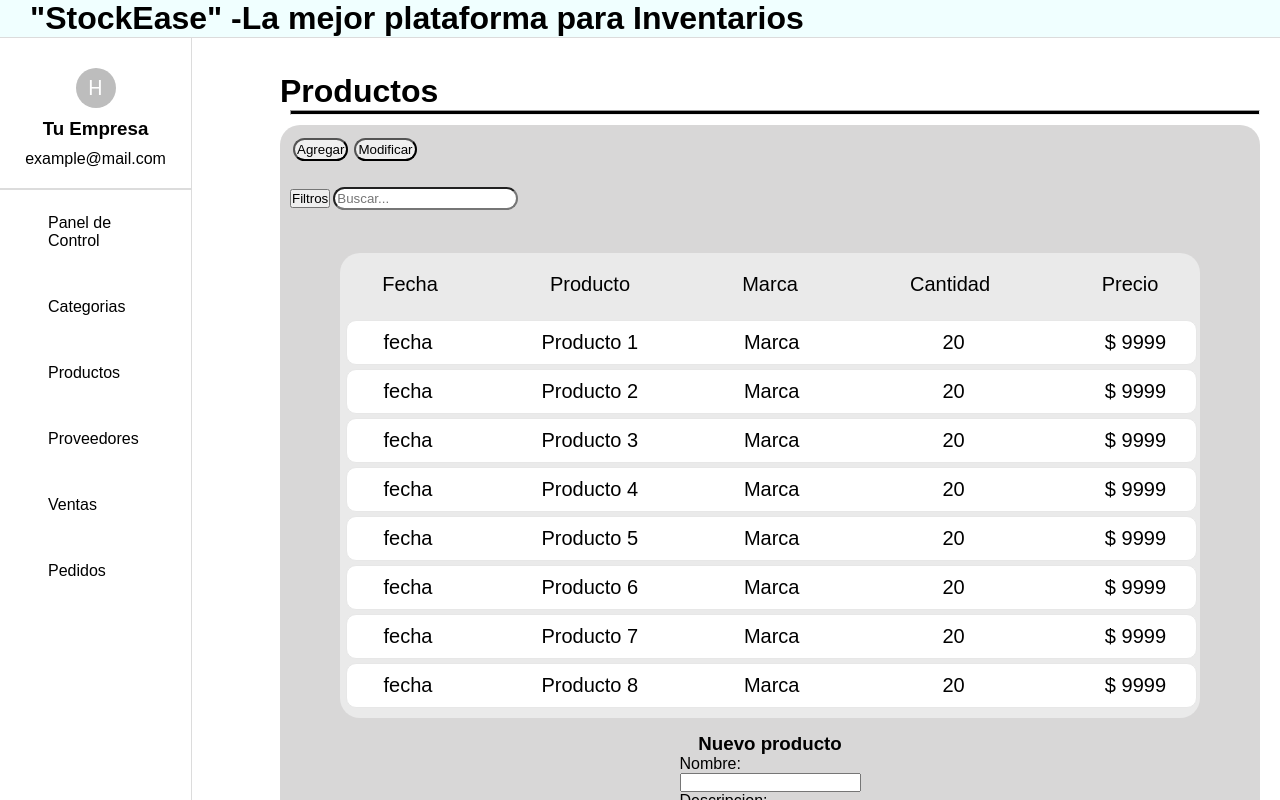
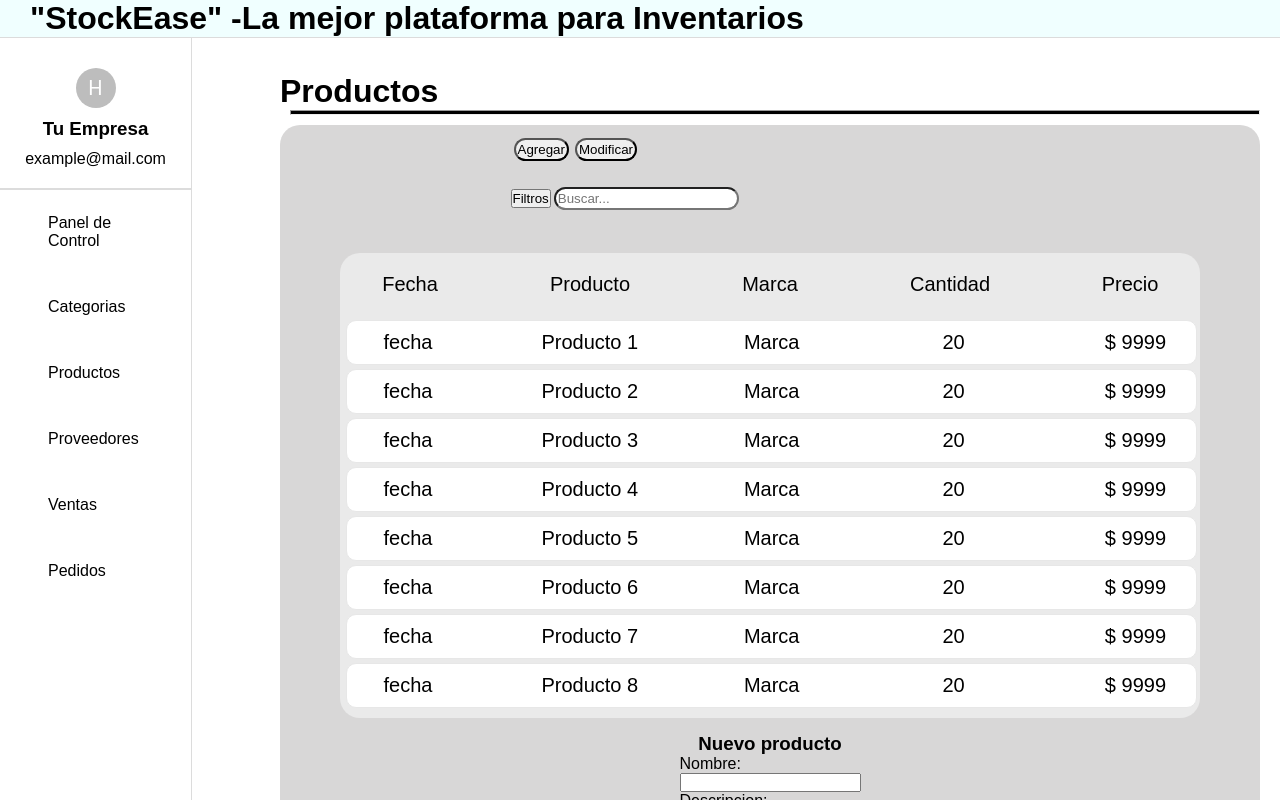
Before and after one commit to No-Country-simulation/s14-21-n-python, a React (Vite) app in the folder frontend/: page /products in a window 1280 px wide. Shown: the top 800 px of the page. Built offline with nearby package versions, Linux system fonts and the light colour scheme.

Commit message:
fix: css de pagina de productos

```diff
--- a/frontend/src/components/Products/Products.module.css
+++ b/frontend/src/components/Products/Products.module.css
@@ -61,8 +61,8 @@
 .containerFilters {
   display: flex;
   flex-direction: column;
-  justify-content: flex-start;
-  width: 100%;
+  align-items: flex-start;
+  width: 55%;
 }
 
 .searchAndFilter {
```
